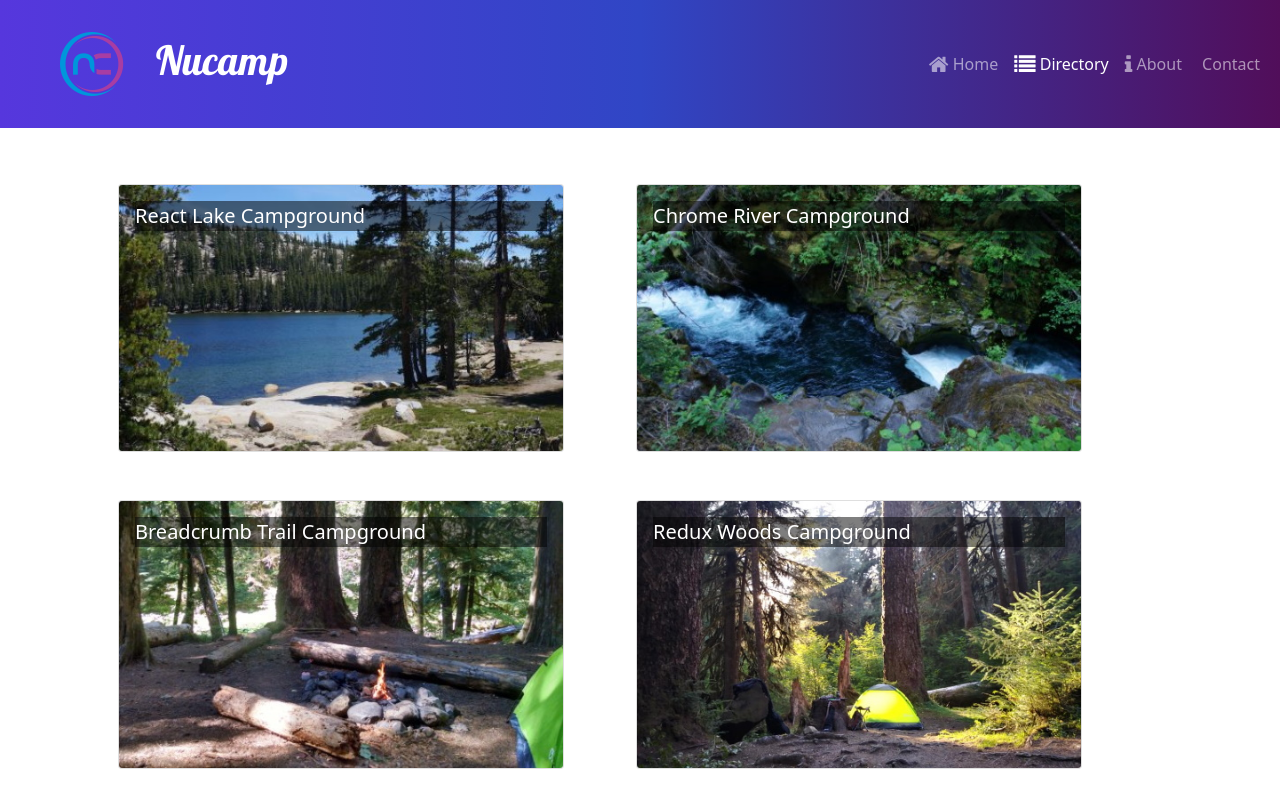
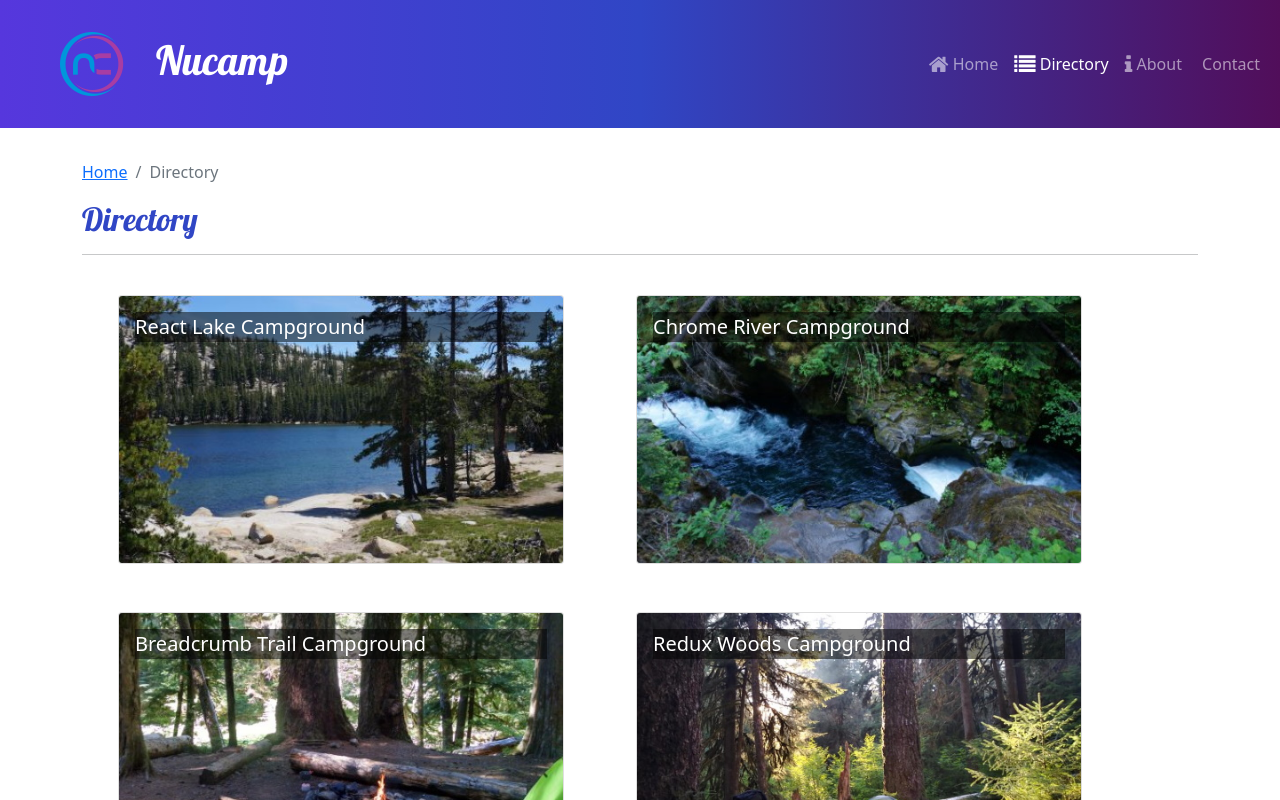
Before and after one commit to jj252/React_Course, a React (Create React App) app: page /directory in a window 1280 px wide. Shown: the top 800 px of the page. Built offline with nearby package versions, Linux system fonts and the light colour scheme.

Commit message:
4. Exercise: Breadcrumbs / SubHeader

```diff
--- /dev/null
+++ b/src/components/SubHeader.js
@@ -0,0 +1,26 @@
+import {Col,Row,Breadcrumb, BreadcrumbItem} from 'reactstrap';
+import {Link} from 'react-router-dom';
+
+const SubHeader =({current, detail}) =>{
+    return (
+        <Row>
+            <Col>
+                <Breadcrumb>
+                    <BreadcrumbItem>
+                        <Link to='/'>Home</Link>
+                    </BreadcrumbItem>
+                    {detail && (
+                        <BreadcrumbItem>
+                            <Link to='/directory'>Directory</Link>
+                        </BreadcrumbItem>
+                    )}
+                    <BreadcrumbItem active>{current}</BreadcrumbItem>
+                </Breadcrumb>
+                <h2>{current}</h2>
+                <hr />
+            </Col>
+        </Row>
+    )
+}
+
+export default SubHeader;
--- a/src/pages/CampsiteDetailPage.js
+++ b/src/pages/CampsiteDetailPage.js
@@ -3,6 +3,7 @@ import {useParams} from 'react-router-dom';
 import { selectCampsiteById } from '../features/campsites/campsitesSlice';
 import CampsiteDetail from '../features/campsites/CampsiteDetail';
 import CommentsList from '../features/comments/CommentsList';
+import SubHeader from '../components/SubHeader';
 
 const CampsiteDetailPage = () =>{
     const {campsiteId} = useParams();
@@ -10,6 +11,7 @@ const CampsiteDetailPage = () =>{
 
     return (
         <Container>
+            <SubHeader current={campsite.name} detail={true} />
             <Row>
                 <CampsiteDetail campsite={campsite} />
                 <CommentsList campsiteId={campsiteId} />
--- a/src/pages/CampsitesDirectoryPage.js
+++ b/src/pages/CampsitesDirectoryPage.js
@@ -4,6 +4,7 @@ import CampsitesList from "../features/campsites/CampsitesList";
 //import { selectRandomCampsite } from "../features/campsites/campsitesSlice";
 //import { useState } from "react";
 //import { selectCampsiteById } from "../features/campsites/campsitesSlice";
+import SubHeader from "../components/SubHeader";
 
 const CampsiteDirectoryPage = () => {
     // let selectedCampsite = selectRandomCampsite();
@@ -17,6 +18,7 @@ const CampsiteDirectoryPage = () => {
 
     return (
         <Container>
+            <SubHeader current='Directory' />
             <CampsitesList  />
         </Container>
     )
--- a/src/pages/Homepage.js
+++ b/src/pages/Homepage.js
@@ -1,9 +1,11 @@
 import {Container} from 'reactstrap';
 import DisplayList from '../features/display/DisplayList';
+import SubHeader from '../components/SubHeader';
 
 const HomePage = () => {
     return (
     <Container>
+        <SubHeader current='Home' />
         <DisplayList />
     </Container>
     )
```
